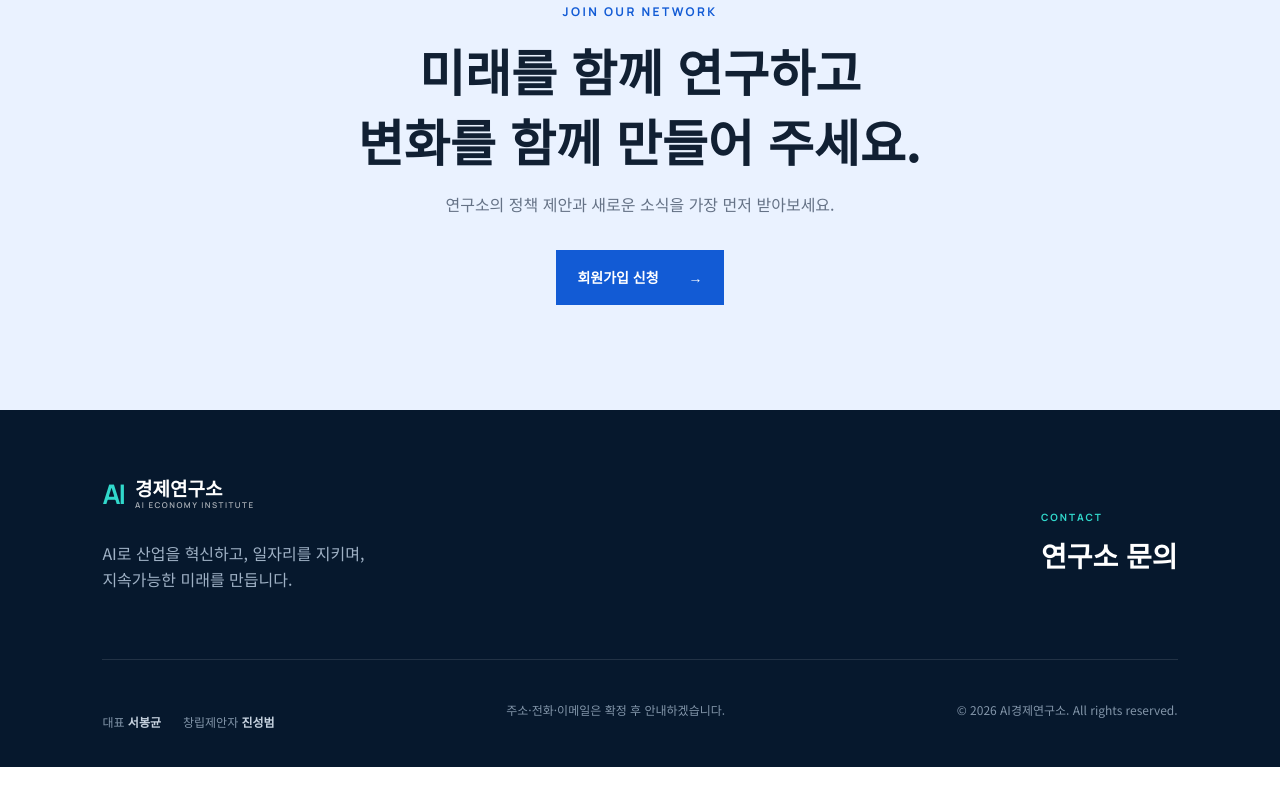
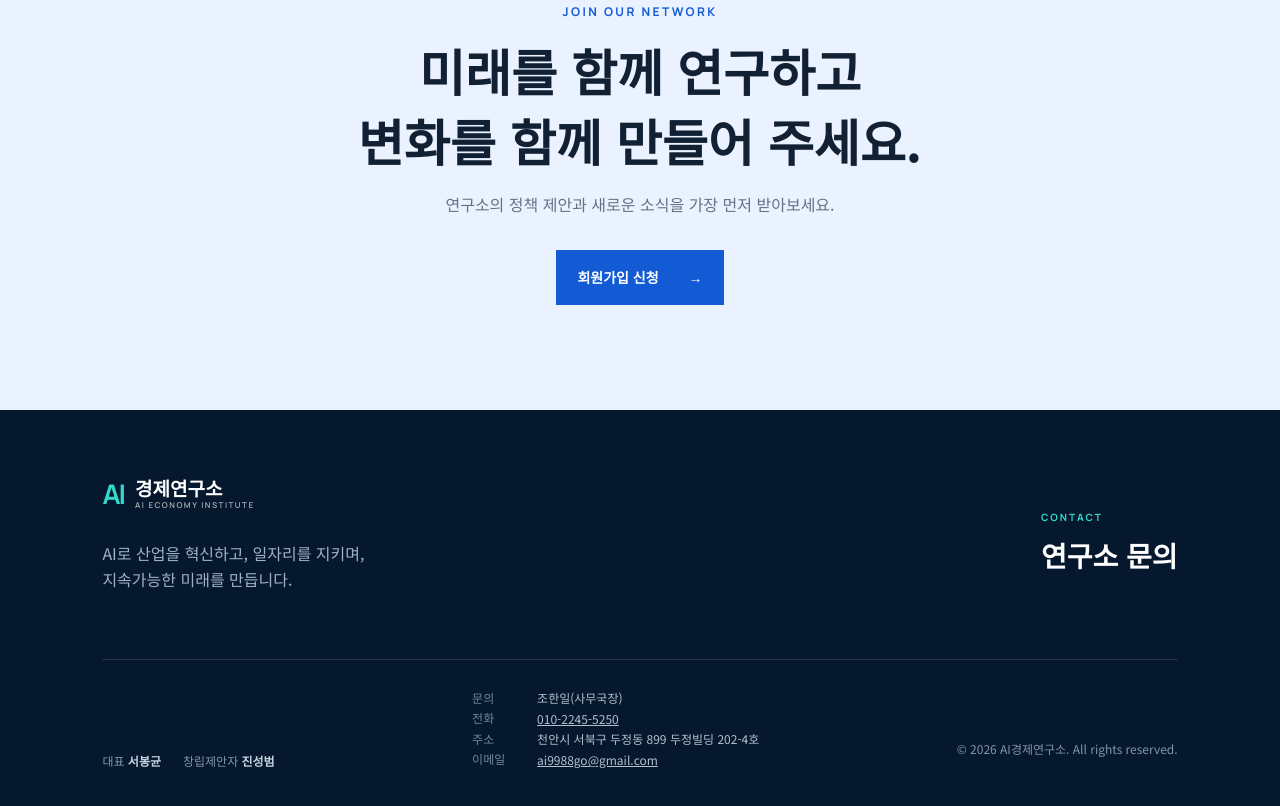
Before and after one commit to seongbumjin-star/ai-economic-institute, a website with bundled scripts: page index.html in a window 1280 px wide. Shown: the part 5457-6263 px from the top of the page. Before the commit the page ends 6224 px from the top, so only its background shows below. Built offline with nearby package versions, Linux system fonts and the light colour scheme.

Commit message:
Update institute contact information

```diff
--- a/src/data.js
+++ b/src/data.js
@@ -8,7 +8,12 @@ export const siteConfig = {
   representative: '서봉균',
   founder: '진성범',
   joinUrl: 'https://docs.google.com/forms/d/e/1FAIpQLScrLQpMP33BUR6GLl6ap_ln45w_5b5UcwLo11nkURCJHRay9w/viewform?usp=header',
-  contact: { email: '', phone: '', address: '' },
+  contact: {
+    name: '조한일(사무국장)',
+    phone: '010-2245-5250',
+    address: '천안시 서북구 두정동 899 두정빌딩 202-4호',
+    email: 'ai9988go@gmail.com',
+  },
 };
 
 export const navItems = [
--- a/src/main.js
+++ b/src/main.js
@@ -2,10 +2,14 @@ import { siteConfig, navItems, fields, research, news, events, resources } from
 
 const arrow = `<span aria-hidden="true">→</span>`;
 const contactRows = [
-  ['주소', siteConfig.contact.address], ['전화', siteConfig.contact.phone], ['이메일', siteConfig.contact.email],
+  ['문의', siteConfig.contact.name], ['전화', siteConfig.contact.phone],
+  ['주소', siteConfig.contact.address], ['이메일', siteConfig.contact.email],
 ].filter(([, value]) => value);
-const contactValue = ([label, value]) => label === '이메일'
-  ? `<a href="mailto:${value}">${value}</a>` : `<span>${value}</span>`;
+const contactValue = ([label, value]) => {
+  if (label === '전화') return `<a href="tel:${value.replaceAll('-', '')}">${value}</a>`;
+  if (label === '이메일') return `<a href="mailto:${value}">${value}</a>`;
+  return `<span>${value}</span>`;
+};
 const joinIsReady = !siteConfig.joinUrl.startsWith('#');
 const app = document.querySelector('#app');
 
```
Also changed, not shown: src/data.test.js (+8 -0 lines), src/style.css.
